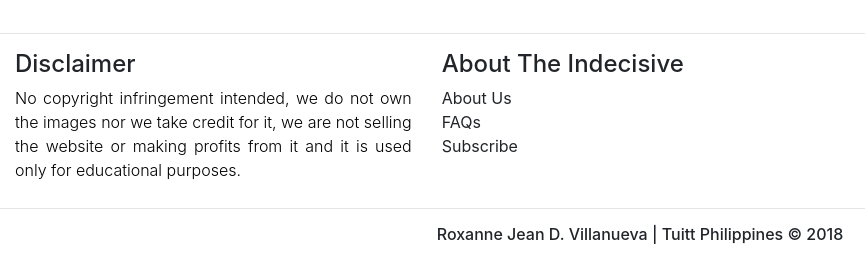
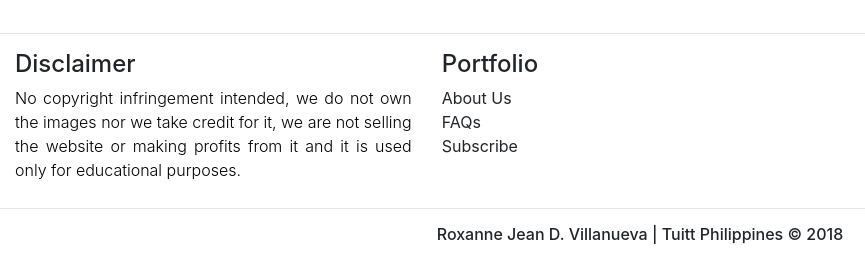
Before and after one commit to rjdvillanueva/myportfolio, a plain HTML site: page index.html in a window 1280 px wide. Shown: the part 2597-2850 px from the top of the page, 0-865 px from the left. Drawn offline with nearby package versions, Linux system fonts and the light colour scheme.

Commit message:
Update index.html

```diff
--- a/index.html
+++ b/index.html
@@ -227,7 +227,7 @@
 				</div>
 
 				<div class="col-md-4">
-					<h4 class="footer-head">About The Indecisive</h4>
+					<h4 class="footer-head">Portfolio</h4>
 					<ul>
 						<li><a  class="about-links" href="#">About Us</a></li>
 						<li><a  class="about-links" href="#">FAQs</a></li>
```
